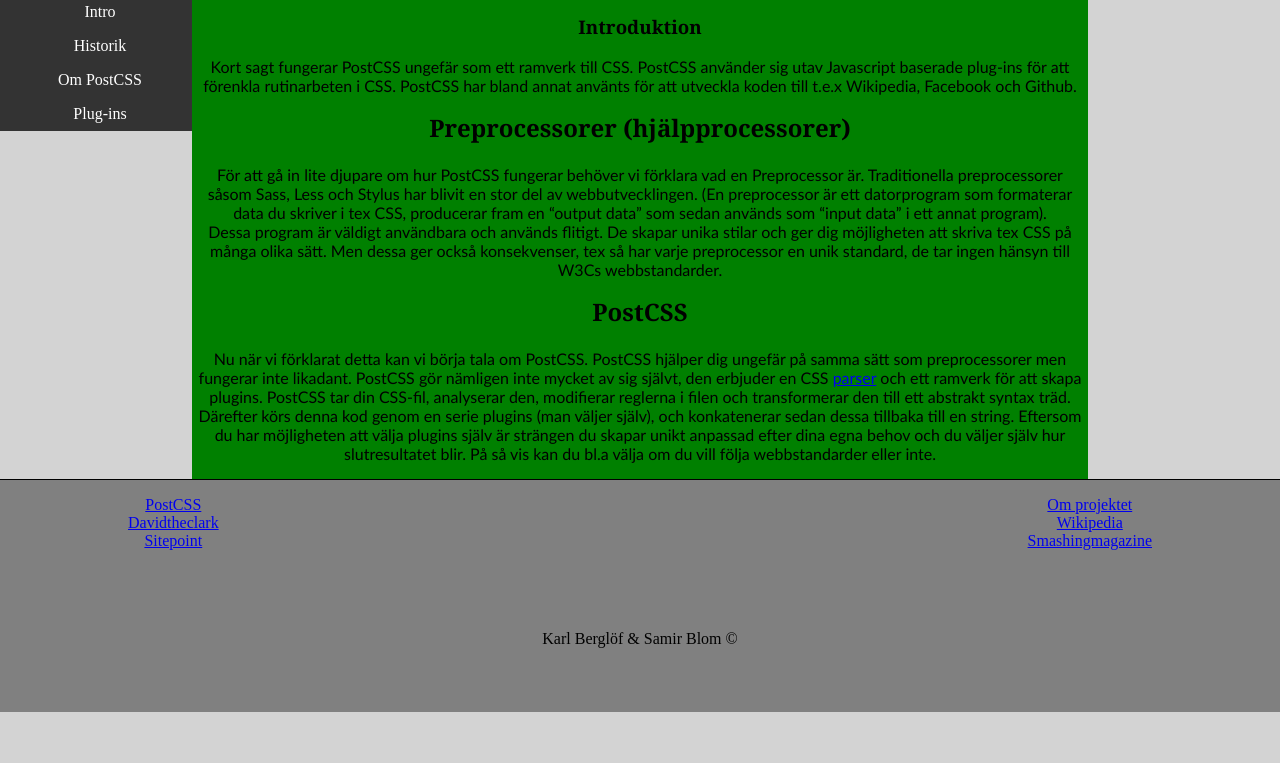
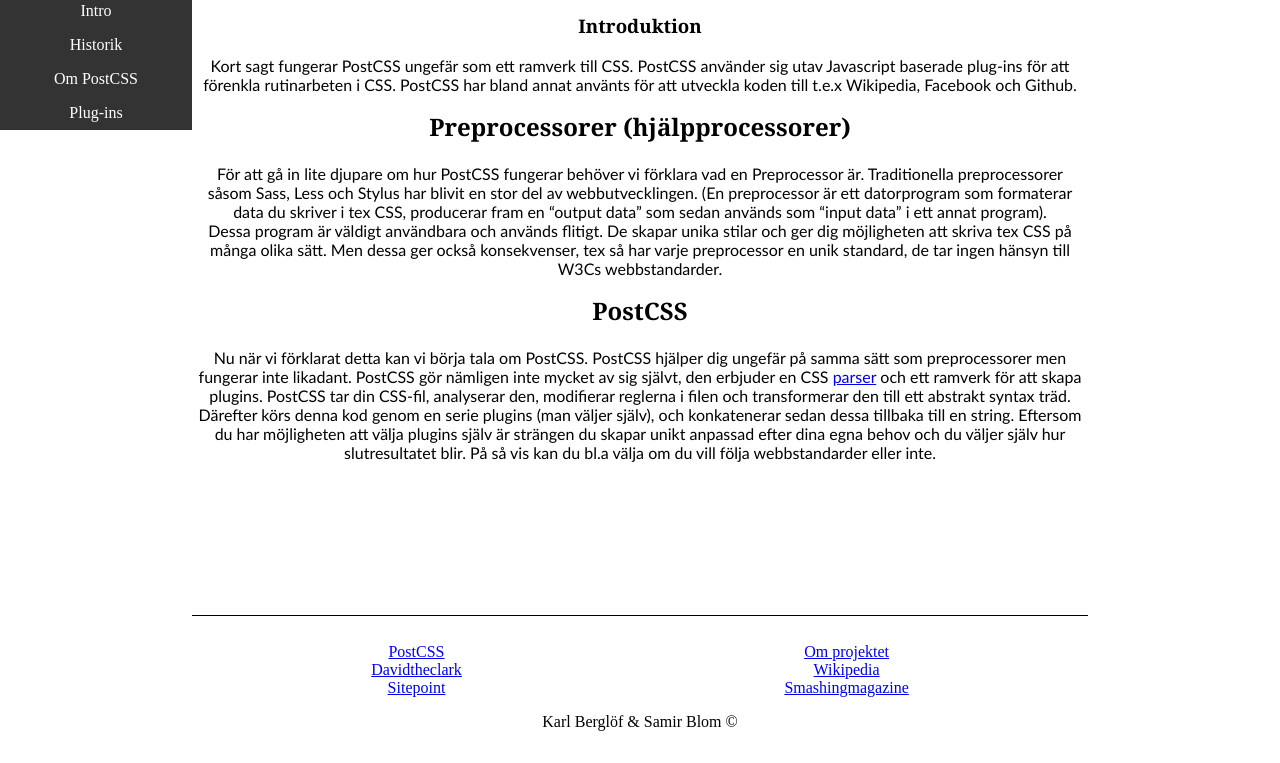
Before and after one commit to Baraghen/projektarbete, a plain HTML site: page intro.html in a window 1280 px wide. Shown: the part 216-979 px from the top of the page. Before the commit the page ends 928 px from the top, so only its background shows below. Drawn offline with Linux system fonts and the light colour scheme.

Commit message:
meny korrigerad, nya färger.

```diff
--- a/style.css
+++ b/style.css
@@ -56,10 +56,6 @@ body{
     margin: 0;
 }
 
-/* main{
-    display:center;
-} */
-
 article{
     margin: 0px 5px;
     text-align: center;
@@ -97,7 +93,6 @@ p{
 
 footer{
     border-top: 1px solid black;
-    background-color: grey;
     width: 100%;
     height: 100%;
 }
@@ -126,15 +121,19 @@ footer ul{
 /*GAMLA WEBBLÄSARE */
 @media (min-width: 600px) {
 
+    html{
+        overflow-y: scroll;
+    }
+
     /* HEADER*/
 
     header{
         display: block;
         margin: 0px;
         height: 200px;
-        border-bottom: 1px solid black;
+        /* border-bottom: 1px solid black; */
         width: auto;
-        background-color: white;
+        background-color: rgb(100, 100, 100);
 
     }
     header img{
@@ -159,7 +158,6 @@ footer ul{
         float:left;
         width: 15%;
         margin:0px;
-
     }
 
     nav ul {
@@ -172,7 +170,7 @@ footer ul{
       }
      nav li{
           float:left;
-          min-width: 200px;
+          width: 100%;
       }
 
       nav li a {
@@ -193,15 +191,34 @@ footer ul{
         width: 70%;
         margin: 0px;
         float: left;
-        background-color: green;
-    }
-
-    body{
-        background-color: lightgray;
-
+        background-color: rgb(255, 255, 255);
+        min-height: 621px;
     }
 
     /*FOOTER*/
+
+    footer{
+        width: 70%;
+        display: block;
+        margin: 0 auto;
+        background-color: white;
+        border-top: 1px solid black;
+    }
+
+    footer div{
+        height: 50px;
+        padding: 0;
+    }
+
+    footer ul{
+        margin-left: 20%;
+        margin-top: 3%;
+    }
+
+     .rightul{
+        margin-right: 20%;
+        margin-top: 3%;
+    }
 
 
 }
```
